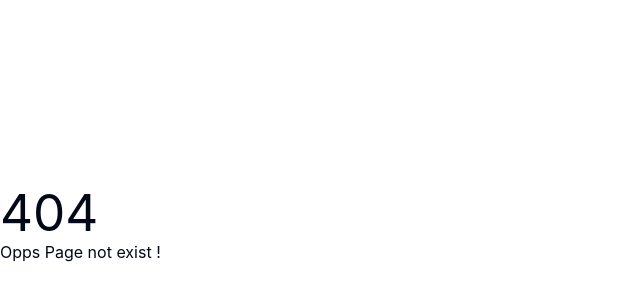
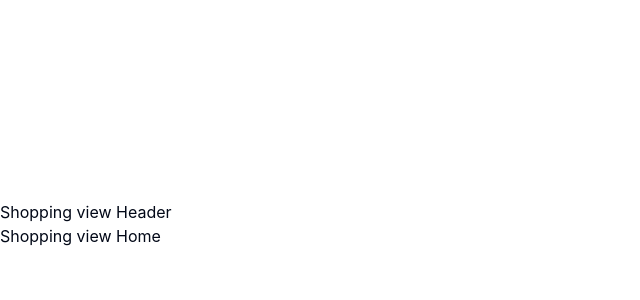
Before and after one commit to MostafaShahat2021/ECommerce-App, a React (Vite) app in the folder clint/: page /shop/home in a window 1280 px wide. Before the commit this address had no page. Shown: the part 176-476 px from the top of the page, without its empty margins (0-640 px from the left). Built offline with nearby package versions, Linux system fonts and the light colour scheme.

Commit message:
Add shop pages with routing

```diff
--- a/clint/src/App.jsx
+++ b/clint/src/App.jsx
@@ -9,6 +9,10 @@ import AdminOrders from './pages/admin-view/orders';
 import AdminFeatures from './pages/admin-view/features';
 import ShoppingLayout from './components/shopping-view/layout';
 import NotFound from './pages/not-found';
+import ShoppingHome from './pages/shopping-view/home';
+import ShoppingListing from './pages/shopping-view/listing';
+import ShoppingCheckout from './pages/shopping-view/checkout';
+import ShoppingAccount from './pages/shopping-view/account';
 
 function App() {
   return (
@@ -26,7 +30,12 @@ function App() {
           <Route path="orders" element={<AdminOrders />} />
           <Route path="features" element={<AdminFeatures />} />
         </Route>
-        <Route path="/shop" element={<ShoppingLayout />}></Route>
+        <Route path="/shop" element={<ShoppingLayout />}>
+          <Route path="home" element={<ShoppingHome />} />
+          <Route path="listing" element={<ShoppingListing />} />
+          <Route path="checkout" element={<ShoppingCheckout />} />
+          <Route path="account" element={<ShoppingAccount />} />
+        </Route>
         <Route path="*" element={<NotFound />} />
       </Routes>
     </div>
--- /dev/null
+++ b/clint/src/pages/shopping-view/account.jsx
@@ -0,0 +1,5 @@
+export default function ShoppingAccount() {
+  return (
+    <div>Shopping Account</div>
+  )
+}
--- /dev/null
+++ b/clint/src/pages/shopping-view/checkout.jsx
@@ -0,0 +1,5 @@
+export default function ShoppingCheckout() {
+  return (
+    <div>Shopping Checkout</div>
+  )
+}
--- /dev/null
+++ b/clint/src/pages/shopping-view/home.jsx
@@ -0,0 +1,5 @@
+export default function ShoppingHome() {
+  return (
+    <div>Shopping view Home</div>
+  )
+}
--- /dev/null
+++ b/clint/src/pages/shopping-view/listing.jsx
@@ -0,0 +1,5 @@
+export default function ShoppingListing() {
+  return (
+    <div>Shopping Listing</div>
+  )
+}
```
